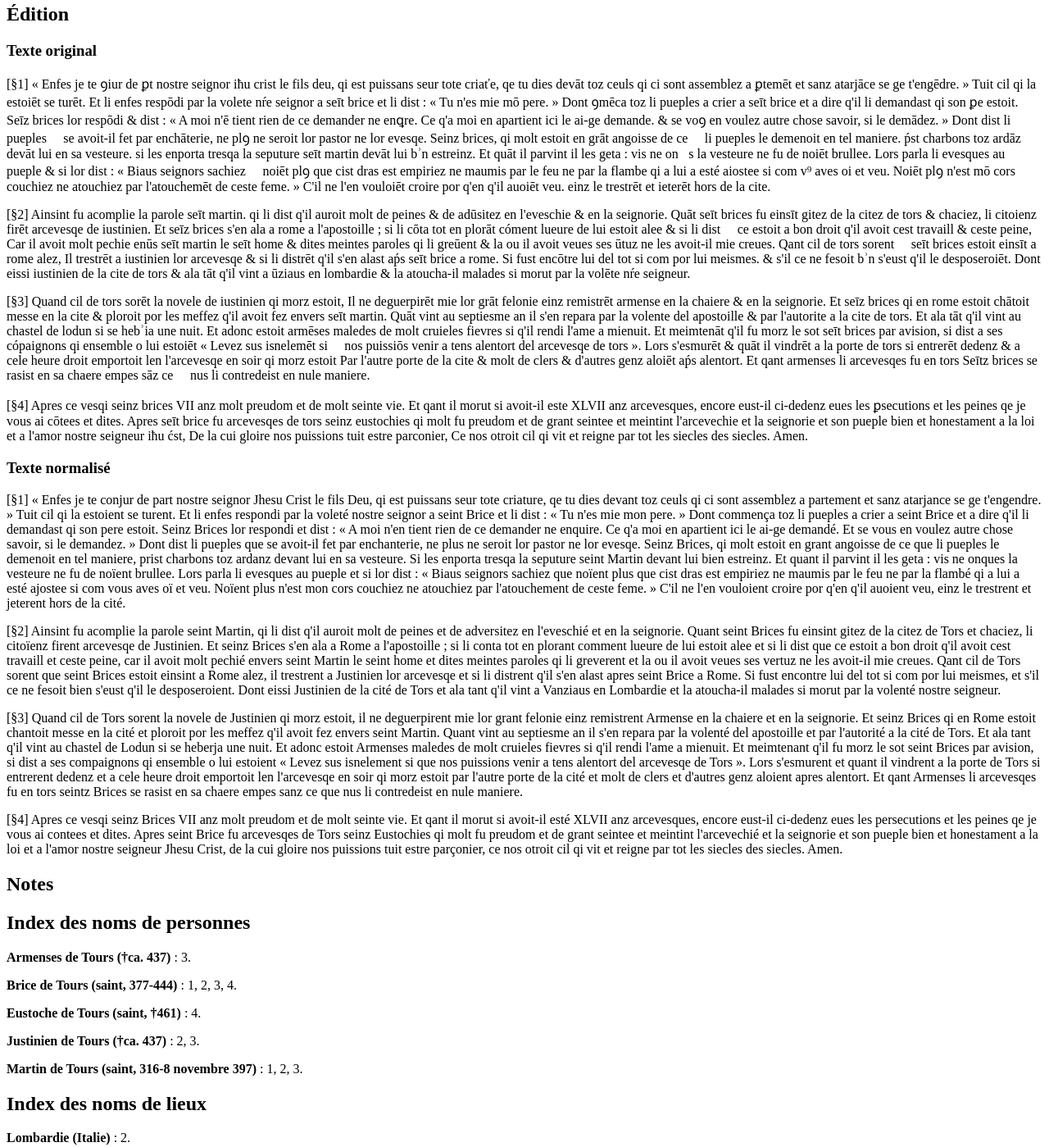
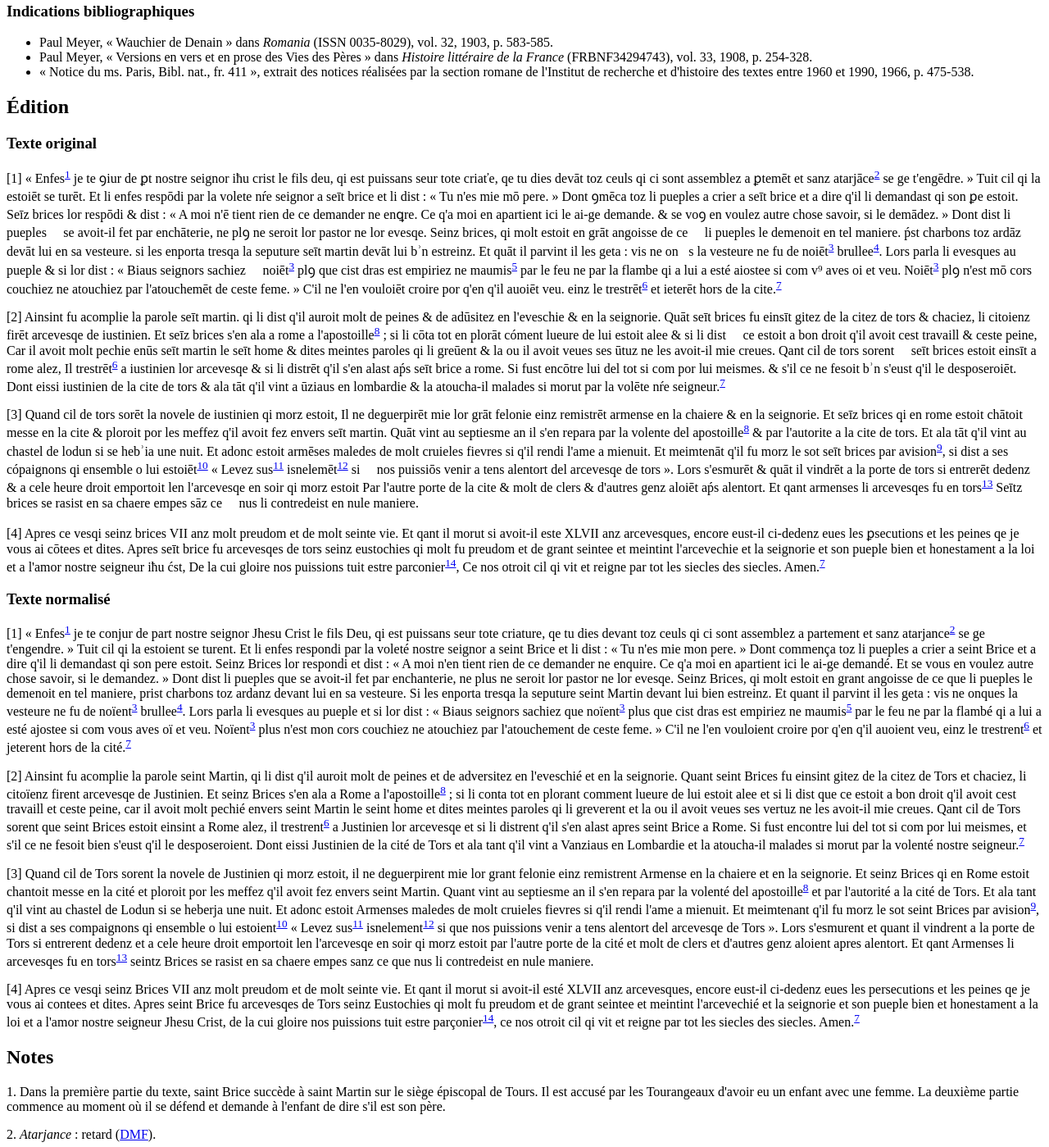
Before and after one commit to jeandamien-genero/TNAH-XML-TEI-XSLT, a plain HTML site: page sortie_vie_st_brice_xslt.html in a window 1280 px wide. Shown: the part 920-2319 px from the top of the page at 82% size. Drawn offline with Linux system fonts and the light colour scheme.

Commit message:
organisation sur une page terminée

```diff
--- a/sortie_vie_st_brice_xslt.html
+++ b/sortie_vie_st_brice_xslt.html
@@ -19,7 +19,7 @@
                   <ul>
                      <li><strong>Incipit : </strong><i>Enfes je te conjur de part nostre seignor</i>...
                      </li>
-                     <li><strong>Explicit : </strong><i>par tot les siecles des siecles. Amen</i>...
+                     <li><strong>Explicit : </strong><i>...par tot les siecles des siecles. Amen</i>.
                      </li>
                   </ul>
                </li>
@@ -32,7 +32,7 @@
             </ul>
          </div>
          <div>
-            <h3>Informations institutionnelles</h3>
+            <h3>Conservation</h3>
             <ul>
                <li><strong>Localisation : </strong>Paris, France.
                </li>
@@ -119,6 +119,19 @@
                </li>
             </ul>
          </div>
+         <div>
+            <h3>Indications bibliographiques</h3>
+            <ul>
+               <li>Paul Meyer, « Wauchier de Denain » dans <i>Romania</i> (ISSN 0035-8029), vol. 32, 1903, p. 583-585.
+               </li>
+               <li>Paul Meyer, « Versions en vers et en prose des Vies des Pères » dans <i>Histoire littéraire de la France</i> (FRBNF34294743), vol. 33, 1908, p. 254-328.
+               </li>
+               <li>« Notice du ms. Paris, Bibl. nat., fr. 411 », extrait des notices réalisées par la section romane de
+                  l'Institut de recherche et d'histoire des textes entre 1960 et
+                  1990, 1966, p. 475-538.
+               </li>
+            </ul>
+         </div>
       </div>
 
 
@@ -126,10 +139,10 @@
          <h2>Édition</h2>
          <div1>
             <h3>Texte original</h3>
-            <p>[§1] «
-               Enfes je te ꝯiur de
+            <p>[1] «
+               Enfes<sup><a href="#1">1</a></sup> je te ꝯiur de
                ꝑt nostre seignor iħu crist le fils
-               deu, qi est puissans seur tote criaťe, qe tu dies devāt toz ceuls qi ci sont assemblez a ꝑtemēt et sanz atarjāce se ge t'engēdre.
+               deu, qi est puissans seur tote criaťe, qe tu dies devāt toz ceuls qi ci sont assemblez a ꝑtemēt et sanz atarjāce<sup><a href="#2">2</a></sup> se ge t'engēdre.
                »
                Tuit cil qi la estoiēt se turēt.
                Et li enfes respōdi par la volete  nŕe seignor a seīt brice et li dist :
@@ -154,21 +167,20 @@
                vesteure. si les enporta tresqa la seputure seīt martin devāt lui bʾn
                estreinz.
                Et quāt il parvint il les geta
-               : vis ne ons la vesteure ne fu de noiēt brullee.
+               : vis ne ons la vesteure ne fu de noiēt<sup><a href="#3">3</a></sup> brullee<sup><a href="#4">4</a></sup>.
                Lors parla li evesques au pueple
                &amp; si lor dist :
                «
-               Biaus seignors sachiez  noiēt
-               plꝯ que cist dras est empiriez ne maumis par le feu ne par la flambe qi a lui a esté aiostee si com v⁹ aves oi et veu.
-               Noiēt
+               Biaus seignors sachiez  noiēt<sup><a href="#3">3</a></sup>
+               plꝯ que cist dras est empiriez ne maumis<sup><a href="#5">5</a></sup> par le feu ne par la flambe qi a lui a esté aiostee si com v⁹ aves oi et veu.
+               Noiēt<sup><a href="#3">3</a></sup>
                plꝯ n'est mō cors couchiez ne atouchiez par l'atouchemēt
                de ceste feme.
                »
                C'il ne l'en vouloiēt croire por
-               q'en q'il auoiēt veu. einz le trestrēt
-               et ieterēt hors de la cite.
-            </p>
-            <p>[§2] Ainsint
+               q'en q'il auoiēt veu. einz le trestrēt<sup><a href="#6">6</a></sup>
+               et ieterēt hors de la cite.<sup><a href="#7">7</a></sup></p>
+            <p>[2] Ainsint
                fu acomplie la parole seīt martin.
                qi li dist q'il auroit molt de peines
                &amp; de adūsitez en l'eveschie&nbsp;&amp; en la
@@ -177,7 +189,7 @@
                tors &amp; chaciez, li
                citoienz firēt arcevesqe de iustinien.
                Et seīz brices s'en ala a rome
-               a l'apostoille
+               a l'apostoille<sup><a href="#8">8</a></sup>
                ;
                si li cōta tot en plorāt cóment
                lueure de lui estoit alee &amp; si li dist  ce estoit a
@@ -188,30 +200,29 @@
                mie creues.
                Qant cil de tors sorent  seīt brices estoit einsīt a rome
                alez,
-               Il trestrēt a iustinien lor
+               Il trestrēt<sup><a href="#6">6</a></sup> a iustinien lor
                arcevesqe &amp; si li distrēt
                q'il s'en alast aṕs seīt brice a rome.
                Si fust encōtre lui del tot si
                com por lui meismes. &amp; s'il ce ne fesoit bʾn s'eust q'il le
                desposeroiēt.
-               Dont eissi iustinien de la cite de tors &amp; ala tāt q'il vint a ūziaus en lombardie &amp; la atoucha-il malades si morut par la volēte nŕe seigneur.
-            </p>
-            <p>[§3] Quand
+               Dont eissi iustinien de la cite de tors &amp; ala tāt q'il vint a ūziaus en lombardie &amp; la atoucha-il malades si morut par la volēte nŕe seigneur.<sup><a href="#7">7</a></sup></p>
+            <p>[3] Quand
                cil de tors sorēt la novele de iustinien qi morz estoit,
                Il ne deguerpirēt mie lor
                grāt felonie einz remistrēt armense en la chaiere &amp; en la
                seignorie.
                Et seīz brices qi en rome estoit chātoit messe en la cite &amp; ploroit por les meffez q'il avoit fez envers seīt martin.
-               Quāt vint au septiesme an il s'en repara par la volente del apostoille
+               Quāt vint au septiesme an il s'en repara par la volente del apostoille<sup><a href="#8">8</a></sup>
                &amp; par l'autorite a la cite de tors.
                Et ala tāt q'il vint au chastel de
                lodun si se hebʾia une
                nuit.
                Et adonc estoit armēses maledes de molt cruieles fievres si q'il rendi l'ame a mienuit.
                Et meimtenāt q'il fu morz le sot
-               seīt brices par avision, si dist a ses cópaignons qi ensemble o lui estoiēt
+               seīt brices par avision<sup><a href="#9">9</a></sup>, si dist a ses cópaignons qi ensemble o lui estoiēt<sup><a href="#10">10</a></sup>
                «
-               Levez sus isnelemēt si
+               Levez sus<sup><a href="#11">11</a></sup> isnelemēt<sup><a href="#12">12</a></sup> si
                 nos puissiōs venir a tens alentort del arcevesqe de tors
                ».
                Lors s'esmurēt &amp; quāt il vindrēt a la
@@ -219,10 +230,10 @@
                entrerēt dedenz &amp; a cele heure droit emportoit len
                l'arcevesqe en soir qi morz estoit Par l'autre porte de la cite &amp; molt
                de clers &amp; d'autres genz aloiēt aṕs alentort.
-               Et qant armenses li arcevesqes fu en tors
+               Et qant armenses li arcevesqes fu en tors<sup><a href="#13">13</a></sup>
                Seītz brices se rasist en sa chaere empes sāz ce  nus li contredeist en nule maniere.
             </p>
-            <p>[§4] Apres ce
+            <p>[4] Apres ce
                vesqi seinz brices
                VII anz molt preudom et de molt seinte vie.
                Et qant il morut si avoit-il este XLVII anz arcevesques,
@@ -232,18 +243,17 @@
                seintee et meintint l'arcevechie et la seignorie et son pueple bien et honestament a la loi et a
                l'amor nostre seigneur iħu ćst,
                De la cui gloire nos puissions
-               tuit estre parconier,
+               tuit estre parconier<sup><a href="#14">14</a></sup>,
                Ce nos otroit cil qi vit et
                reigne par tot les siecles des siecles.
-               Amen.
-            </p>
+               Amen.<sup><a href="#7">7</a></sup></p>
          </div1>
          <div1>
             <h3>Texte normalisé</h3>
-            <p>[§1] «
-               Enfes je te conjur de
+            <p>[1] «
+               Enfes<sup><a href="#1">1</a></sup> je te conjur de
                part nostre seignor Jhesu Crist le fils
-               Deu, qi est puissans seur tote criature, qe tu dies devant toz ceuls qi ci sont assemblez a partement et sanz atarjance se ge t'engendre.
+               Deu, qi est puissans seur tote criature, qe tu dies devant toz ceuls qi ci sont assemblez a partement et sanz atarjance<sup><a href="#2">2</a></sup> se ge t'engendre.
                »
                Tuit cil qi la estoient se turent.
                Et li enfes respondi par la voleté  nostre seignor a seint Brice et li dist :
@@ -268,21 +278,20 @@
                vesteure. Si les enporta tresqa la seputure seint Martin devant lui bien
                estreinz.
                Et quant il parvint il les geta
-               : vis ne onques la vesteure ne fu de noïent brullee.
+               : vis ne onques la vesteure ne fu de noïent<sup><a href="#3">3</a></sup> brullee<sup><a href="#4">4</a></sup>.
                Lors parla li evesques au pueple
                et si lor dist :
                «
-               Biaus seignors sachiez que noïent
-               plus que cist dras est empiriez ne maumis par le feu ne par la flambé qi a lui a esté ajostee si com vous aves oï et veu.
-               Noïent
+               Biaus seignors sachiez que noïent<sup><a href="#3">3</a></sup>
+               plus que cist dras est empiriez ne maumis<sup><a href="#5">5</a></sup> par le feu ne par la flambé qi a lui a esté ajostee si com vous aves oï et veu.
+               Noïent<sup><a href="#3">3</a></sup>
                plus n'est mon cors couchiez ne atouchiez par l'atouchement
                de ceste feme.
                »
                C'il ne l'en vouloient croire por
-               q'en q'il auoient veu,  einz le trestrent
-               et jeterent hors de la cité.
-            </p>
-            <p>[§2] Ainsint
+               q'en q'il auoient veu,  einz le trestrent<sup><a href="#6">6</a></sup>
+               et jeterent hors de la cité.<sup><a href="#7">7</a></sup></p>
+            <p>[2] Ainsint
                fu acomplie la parole seint Martin,
                qi li dist q'il auroit molt de peines
                et de adversitez en l'eveschié&nbsp;et en la
@@ -291,7 +300,7 @@
                Tors et chaciez, li
                citoïenz firent arcevesqe de Justinien.
                Et seinz Brices s'en ala a Rome
-               a l'apostoille
+               a l'apostoille<sup><a href="#8">8</a></sup>
                ;
                si li conta tot en plorant comment
                lueure de lui estoit alee et si li dist que ce estoit a
@@ -302,30 +311,29 @@
                mie creues.
                Qant cil de Tors sorent que seint Brices estoit einsint a Rome
                alez,
-               il trestrent a Justinien lor
+               il trestrent<sup><a href="#6">6</a></sup> a Justinien lor
                arcevesqe et si li distrent
                q'il s'en alast apres seint Brice a Rome.
                Si fust encontre lui del tot si
                com por lui meismes,  et s'il ce ne fesoit bien s'eust q'il le
                desposeroient.
-               Dont eissi Justinien de la cité de Tors et ala tant q'il vint a Vanziaus en Lombardie et la atoucha-il malades si morut par la volenté nostre seigneur.
-            </p>
-            <p>[§3] Quand
+               Dont eissi Justinien de la cité de Tors et ala tant q'il vint a Vanziaus en Lombardie et la atoucha-il malades si morut par la volenté nostre seigneur.<sup><a href="#7">7</a></sup></p>
+            <p>[3] Quand
                cil de Tors sorent la novele de Justinien qi morz estoit,
                il ne deguerpirent mie lor
                grant felonie einz remistrent Armense en la chaiere et en la
                seignorie.
                Et seinz Brices qi en Rome estoit chantoit messe en la cité et ploroit por les meffez q'il avoit fez envers seint Martin.
-               Quant vint au septiesme an il s'en repara par la volenté del apostoille
+               Quant vint au septiesme an il s'en repara par la volenté del apostoille<sup><a href="#8">8</a></sup>
                et par l'autorité a la cité de Tors.
                Et ala tant q'il vint au chastel de
                Lodun si se heberja une
                nuit.
                Et adonc estoit Armenses maledes de molt cruieles fievres si q'il rendi l'ame a mienuit.
                Et meimtenant q'il fu morz le sot
-               seint Brices par avision, si dist a ses compaignons qi ensemble o lui estoient
+               seint Brices par avision<sup><a href="#9">9</a></sup>, si dist a ses compaignons qi ensemble o lui estoient<sup><a href="#10">10</a></sup>
                «
-               Levez sus isnelement si
+               Levez sus<sup><a href="#11">11</a></sup> isnelement<sup><a href="#12">12</a></sup> si
                que nos puissions venir a tens alentort del arcevesqe de Tors
                ».
                Lors s'esmurent et quant il vindrent a la
@@ -333,10 +341,10 @@
                entrerent dedenz et a cele heure droit emportoit len
                l'arcevesqe en soir qi morz estoit par l'autre porte de la cité et molt
                de clers et d'autres genz aloient apres alentort.
-               Et qant Armenses li arcevesqes fu en tors
+               Et qant Armenses li arcevesqes fu en tors<sup><a href="#13">13</a></sup>
                seintz Brices se rasist en sa chaere empes sanz ce que nus li contredeist en nule maniere.
             </p>
-            <p>[§4] Apres ce
+            <p>[4] Apres ce
                vesqi seinz Brices
                VII anz molt preudom et de molt seinte vie.
                Et qant il morut si avoit-il esté XLVII anz arcevesques,
@@ -346,21 +354,60 @@
                seintee et meintint l'arcevechié et la seignorie et son pueple bien et honestament a la loi et a
                l'amor nostre seigneur Jhesu Crist,
                de la cui gloire nos puissions
-               tuit estre parçonier,
+               tuit estre parçonier<sup><a href="#14">14</a></sup>,
                ce nos otroit cil qi vit et
                reigne par tot les siecles des siecles.
-               Amen.
-            </p>
+               Amen.<sup><a href="#7">7</a></sup></p>
          </div1>
       </div>
 
 
       <div>
          <h2>Notes</h2>
+         <p id="1">1. Dans la première partie du texte, saint Brice succède à saint
+            Martin sur le siège épiscopal de Tours. Il est accusé par les Tourangeaux d'avoir
+            eu
+            un enfant avec une femme. La deuxième partie commence au moment où il se défend et
+            demande à l'enfant de dire s'il est son père.
+         </p>
+         <p id="2">2. <i>Atarjance</i> : retard (<a href="http://www.atilf.fr/dmf/" target="_blank">DMF</a>).
+         </p>
+         <p id="3">3. <i>Noient</i> : néant, rien (<a href="http://www.atilf.fr/dmf/" target="_blank">DMF</a>).
+         </p>
+         <p id="4">4. Saint Brice réalise ici une ordalie pour prouver sa bonne foi
+            ; s'il était coupable, les charbons l'auraient brulé.
+         </p>
+         <p id="5">5. <i>Maumis</i> : de <i>malmettre</i>, « subir un dommage,
+            s'abîmer » (<a href="http://www.atilf.fr/dmf/" target="_blank">DMF</a>).
+         </p>
+         <p id="6">6. <i>Trestrent</i> : de <i>traire</i>, « lancer un projectile à
+            quelqu'un, le transpercer d'un projectile » (<a href="http://www.atilf.fr/dmf/" target="_blank">DMF</a>).
+         </p>
+         <p id="7">7. Les paragraphes 1, 2 et 4 s'achèvent par un signe "n",
+            également utilisé dans les chancelleries médiévales.
+         </p>
+         <p id="8">8. <i>Apostoille</i> : le pape (<a href="http://www.atilf.fr/dmf/" target="_blank">DMF</a>).
+         </p>
+         <p id="9">9. <i>Le sot seint Brices par avision</i> : <i>saint Brice le sut par une vision</i>.
+         </p>
+         <p id="10">10. <i>Si dist a ses compaignons qi ensemble o
+               lui estoient</i> : <i>il dit à ses compagnons qui étaient [là] où
+               lui était</i>.
+         </p>
+         <p id="11">11. <i>Sus</i> : « en haut, vers le haut ; dessus ; au-dessus» (<a href="http://www.atilf.fr/dmf/" target="_blank">DMF</a>).
+         </p>
+         <p id="12">12. <i>Isnelement</i> : « sans perdre de temps, sur le champ » (<a href="http://www.atilf.fr/dmf/" target="_blank">DMF</a>).
+         </p>
+         <p id="13">13. <i>Li arcevesqes fu en tors</i> : <i>l'archevêque fut en terre</i>.
+         </p>
+         <p id="14">14. <i>Parçonier</i> : de <i>parçonner</i>, « partager, répartir
+            quelque chose » (<a href="http://www.atilf.fr/dmf/" target="_blank">DMF</a>).
+         </p>
       </div>
       <div>
          <div>
             <h2>Index des noms de personnes</h2>
+            <p><i>Les numéros renvoivent aux paragraphes.</i></p>
             <div>
                <p><b>Armenses de Tours (†ca. 437)</b> : 3.
                </p>
@@ -378,6 +425,7 @@
       <div>
          <div>
             <h2>Index des noms de lieux</h2>
+            <p><i>Les numéros renvoivent aux paragraphes.</i></p>
             <div>
                <p><b>Lombardie (Italie)</b> : 2.
                </p>
```
Also changed, not shown: 1 other file.
